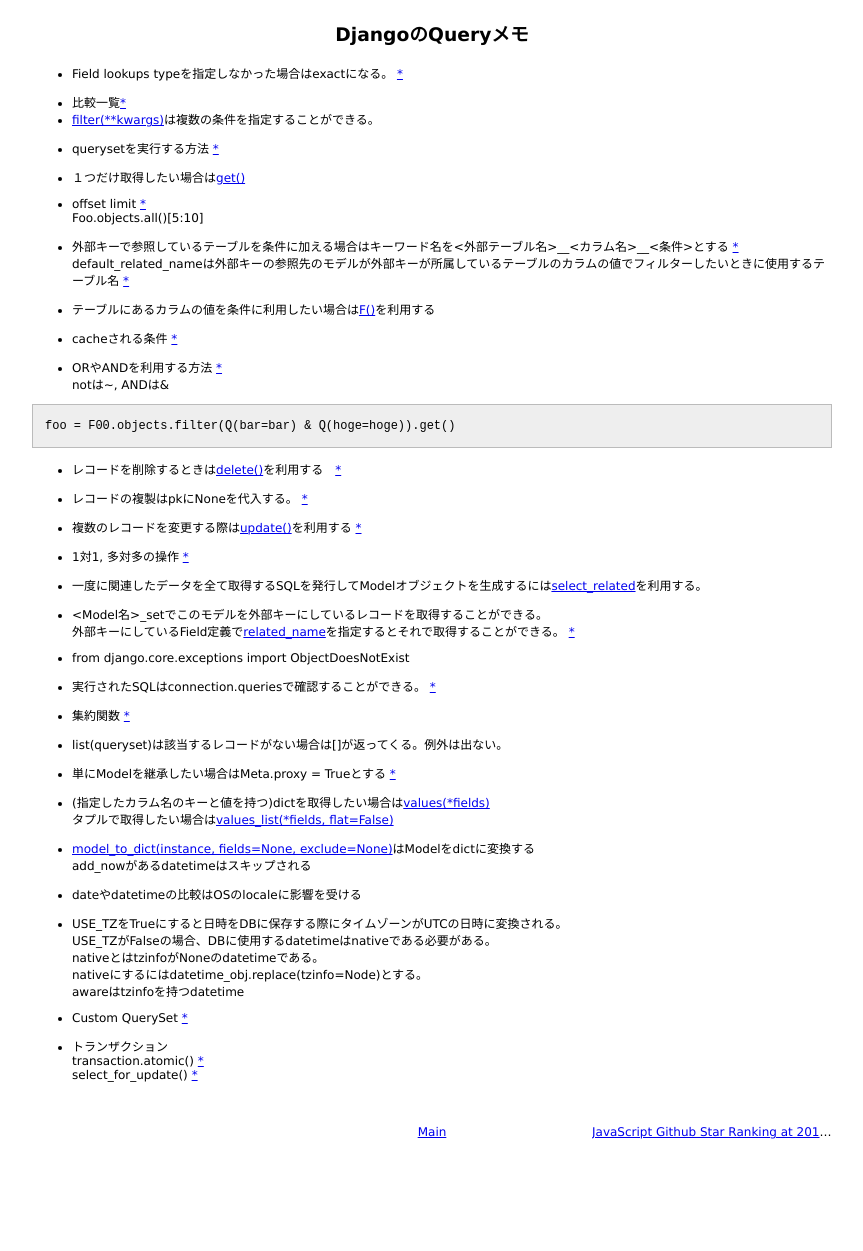
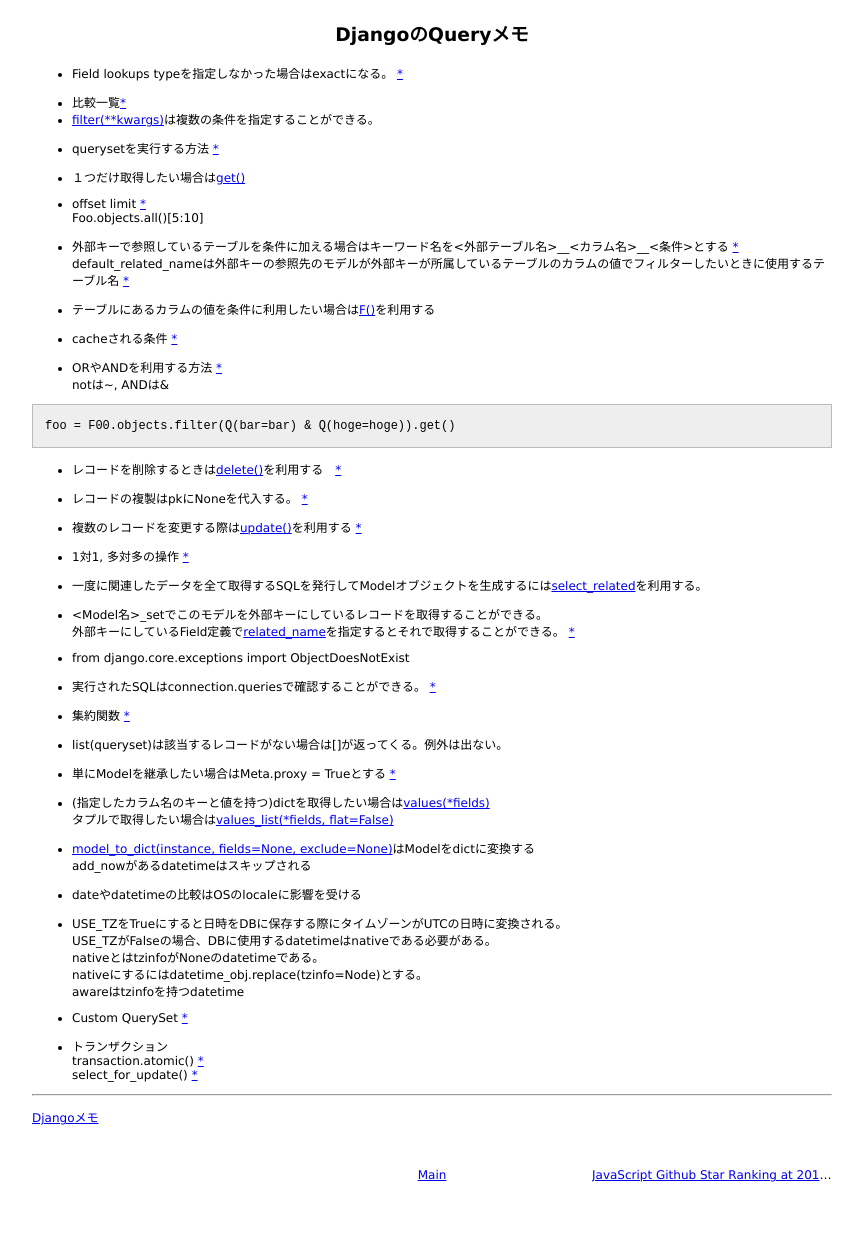
Before and after one commit to 38elements/38elements.github.com, a Jekyll site: the page built from _posts/2019-09-03-django-query.md, in a window 1280 px wide. Shown: the whole page, without its empty margins (208-1071 px from the left). Built offline with Jekyll 4.4.1, drawn with Linux system fonts in a browser that asks for light colours; before the commit the page ends 1208 px from its top, so only the background shows below that.

Commit message:
Update 2019-09-03-django-query.md

```diff
--- a/_posts/2019-09-03-django-query.md
+++ b/_posts/2019-09-03-django-query.md
@@ -69,3 +69,7 @@ awareはtzinfoを持つdatetime
 * トランザクション
 transaction.atomic() [\*](https://docs.djangoproject.com/ja/1.10/topics/db/transactions/#django.db.transaction.atomic)
 select_for_update() [\*](https://docs.djangoproject.com/ja/1.10/ref/models/querysets/#select-for-update)
+
+<hr/>
+
+[Djangoメモ](/2014/12/04/django.html)
```
